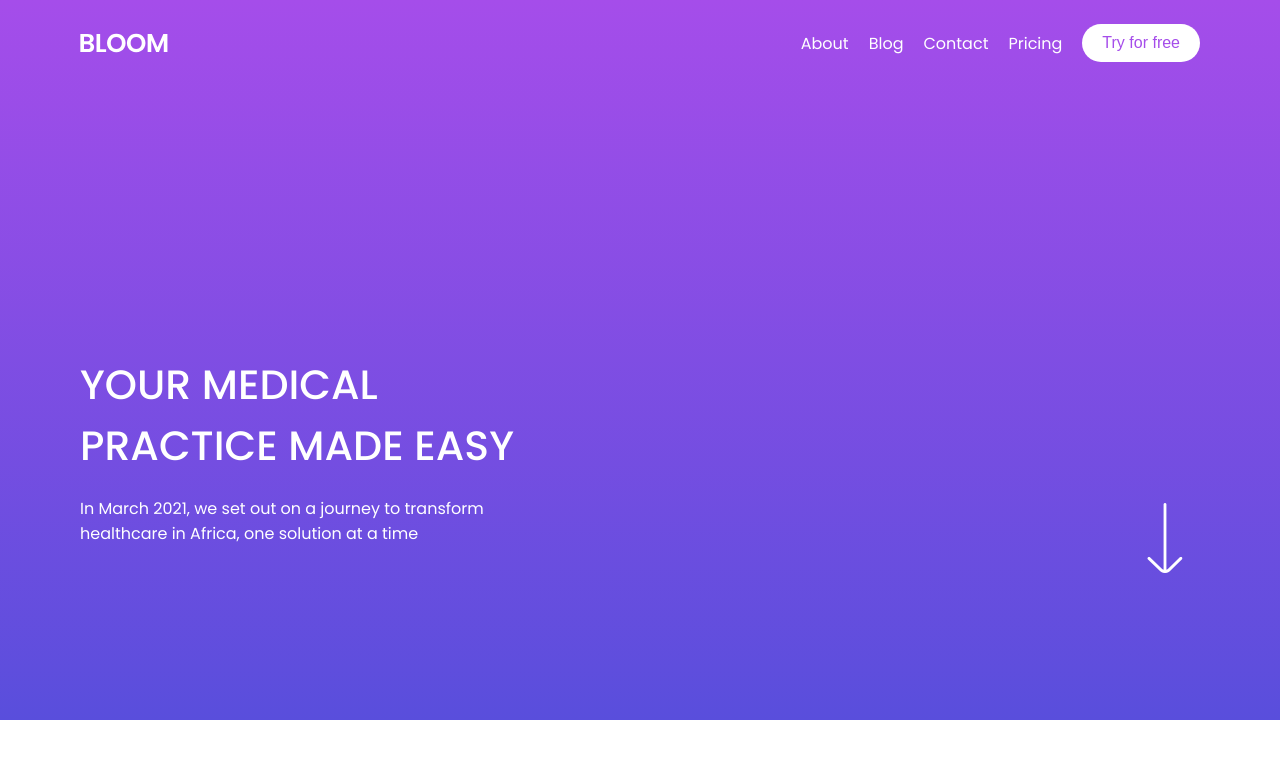
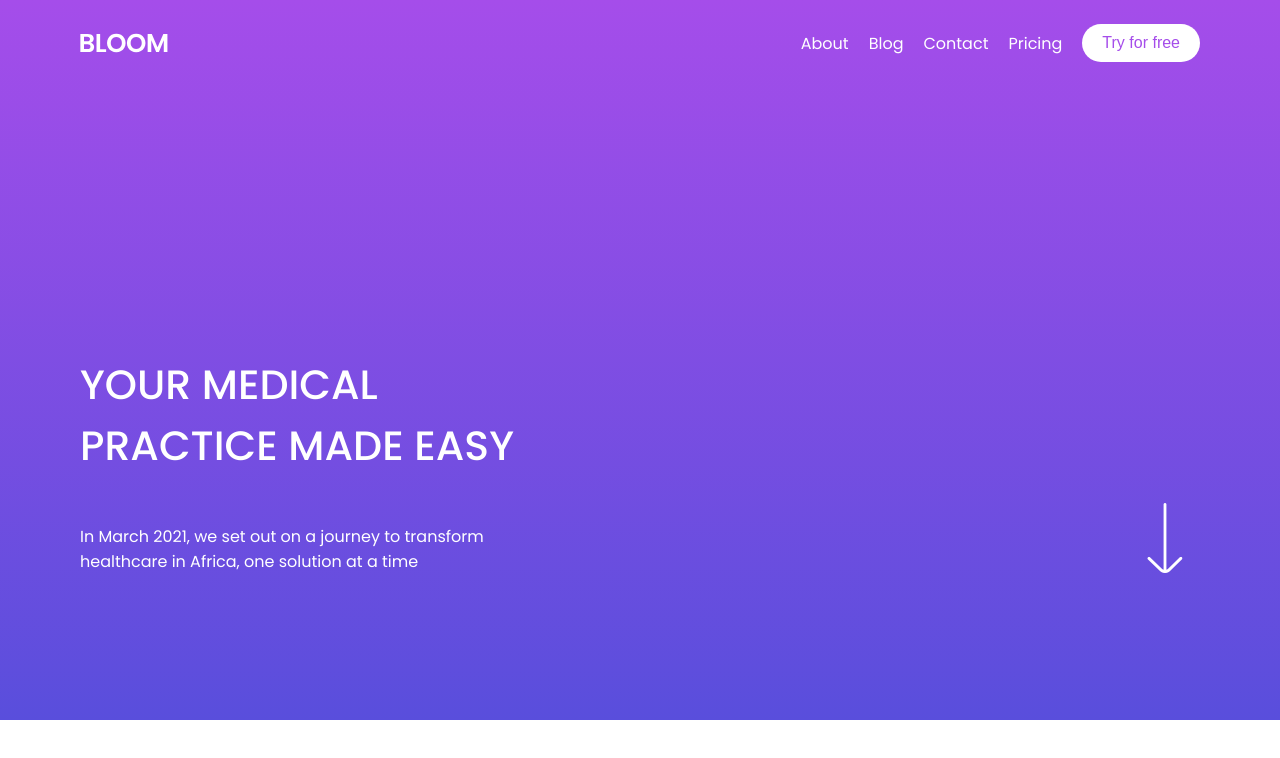
Before and after one commit to Lovethrech/BLOOM-Chel, a Vue app: page / in a window 1280 px wide. Shown: the top 758 px of the page. Built offline with nearby package versions, Linux system fonts and the light colour scheme.

Commit message:
...working on home-hero-main-desc component.

```diff
--- a/src/components/home/hero/HomeHeroMainDescParagraph.vue
+++ b/src/components/home/hero/HomeHeroMainDescParagraph.vue
@@ -12,6 +12,9 @@
 </template>
 
 <style scoped>
+.home-hero-main-desc-paragraph-main-ctn{
+    margin:auto 0;
+}
 .home-hero-main-desc-paragraph-main-ctn p{
     font-size:16px;
     color: #fff;
```
